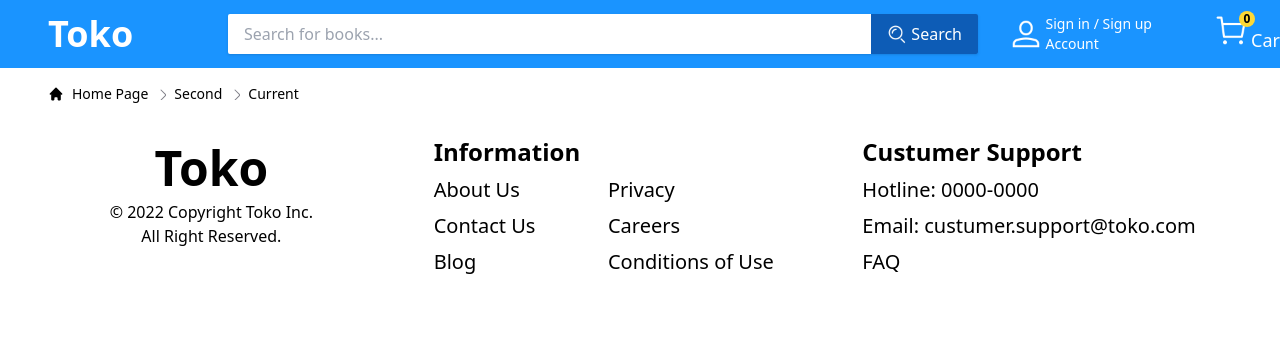
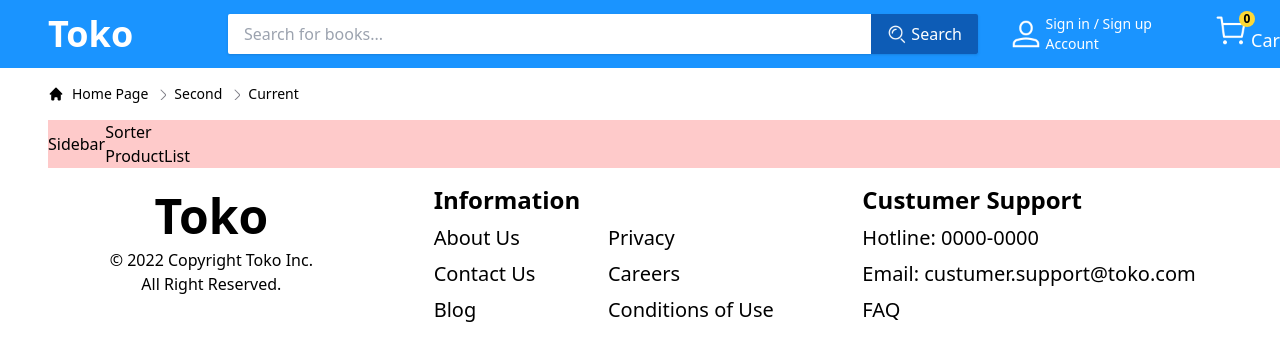
Before and after one commit to iamnmt/toko-ecommerce, a Next.js app: page / in a window 1280 px wide. Shown: the top 360 px of the page. Built offline with nearby package versions, Linux system fonts and the light colour scheme.

Commit message:
simple layout for home page

```diff
--- a/src/pages/index.tsx
+++ b/src/pages/index.tsx
@@ -8,6 +8,21 @@ const Home: NextPage = () => {
         <title>Toko | Book Store Online</title>
         <link rel="icon" href="/favicon.ico" />
       </Head>
+      <div className="w-[1270px] mx-12">
+        <div className="flex items-center bg-red-200">
+          <div>
+            Sidebar
+          </div>
+          <div>
+            <div>
+              Sorter
+            </div>
+            <div>
+              ProductList
+            </div>
+          </div>
+        </div>
+      </div>
     </div>
   )
 }
```
